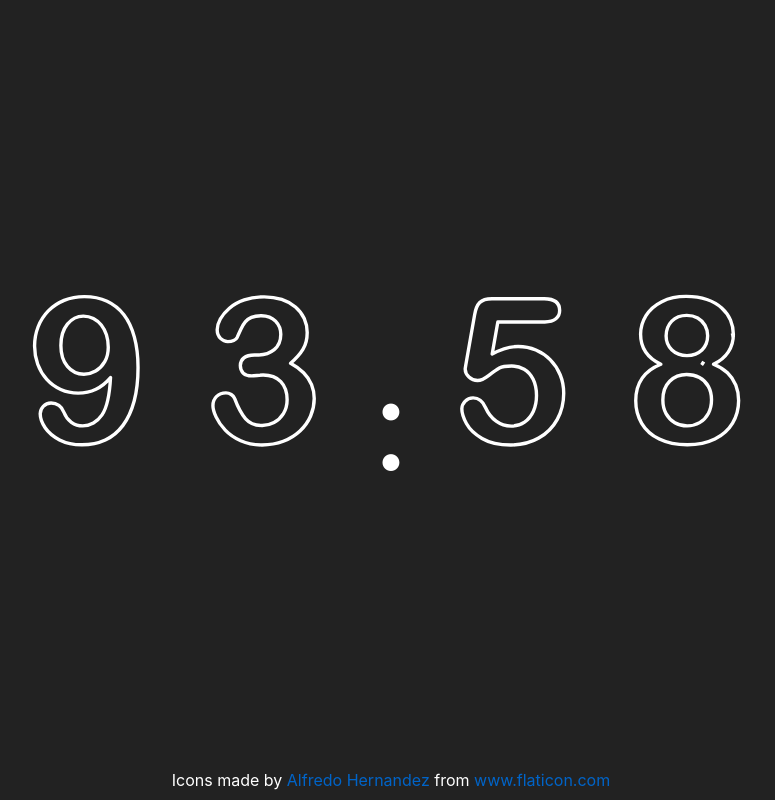
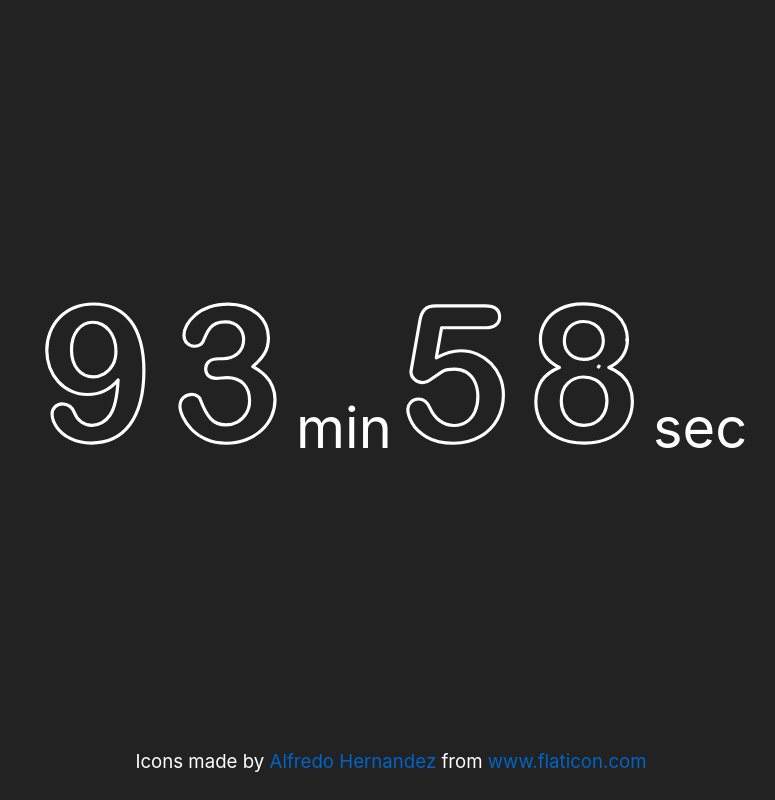
Before and after one commit to Tsuyoshi84/fancy-stop-watch, a Svelte app: page / in a window 1280 px wide. Both pictures are taken after a click on the button "Start". Shown: the whole page, without its empty margins (249-1024 px from the left). Built offline with nearby package versions, Linux system fonts and the light colour scheme.

Commit message:
Update layout

```diff
--- a/public/global.css
+++ b/public/global.css
@@ -1,8 +1,16 @@
 html,
 body {
+  font-size: 14pt;
   position: relative;
   width: 100%;
   height: 100%;
+}
+
+@media (max-width: 640px) {
+  html,
+  body {
+    font-size: 10pt;
+  }
 }
 
 body {
--- a/src/App.svelte
+++ b/src/App.svelte
@@ -30,7 +30,6 @@
 <style>
   main {
     text-align: center;
-    max-width: 240px;
     margin: 0 auto;
     height: 100vh;
     background-color: #222;
@@ -59,17 +58,11 @@
     }
   }
 
-  @media (min-width: 640px) {
-    main {
-      max-width: none;
-    }
-  }
-
   section {
     display: flex;
     justify-content: center;
     align-items: center;
-    height: calc(100% - 30px);
+    height: calc(100% - 50px);
   }
 </style>
 
--- a/src/Number.svelte
+++ b/src/Number.svelte
@@ -12,8 +12,6 @@
 </style>
 
 <svg
-  with="50"
-  height="200"
   version="1.1"
   xmlns="http://www.w3.org/2000/svg"
   xmlns:xlink="http://www.w3.org/1999/xlink"
--- a/src/StartStopButton.svelte
+++ b/src/StartStopButton.svelte
@@ -15,7 +15,7 @@
     color: var(--color);
     background-color: rgb(0 0 0 / 0.5);
     border: 1px solid var(--color);
-    font-size: 5em;
+    font-size: 5rem;
 
     transition: all 0.2s ease-in-out;
   }
--- a/src/Watch.svelte
+++ b/src/Watch.svelte
@@ -21,15 +21,49 @@
 </script>
 
 <style>
-  div {
-    font-size: 8em;
+  section {
+    display: flex;
+  }
+
+  @media (max-width: 640px) {
+    section {
+      flex-direction: column;
+    }
+  }
+
+  .time-wrapper {
+    display: flex;
+    align-items: flex-end;
+  }
+
+  .unit {
+    font-size: 3rem;
+    padding-bottom: 0.5rem;
+  }
+
+  .number {
+    width: 7rem;
   }
 </style>
 
-<div>
-  <Number value={min2} />
-  <Number value={min1} />
-  :
-  <Number value={sec2} />
-  <Number value={sec1} />
-</div>
+<section>
+  <div class="time-wrapper">
+    <div class="number">
+      <Number value={min2} />
+    </div>
+    <div class="number">
+      <Number value={min1} />
+    </div>
+    <span class="unit">min</span>
+  </div>
+
+  <div class="time-wrapper">
+    <div class="number">
+      <Number value={sec2} />
+    </div>
+    <div class="number">
+      <Number value={sec1} />
+    </div>
+    <span class="unit">sec</span>
+  </div>
+</section>
```
